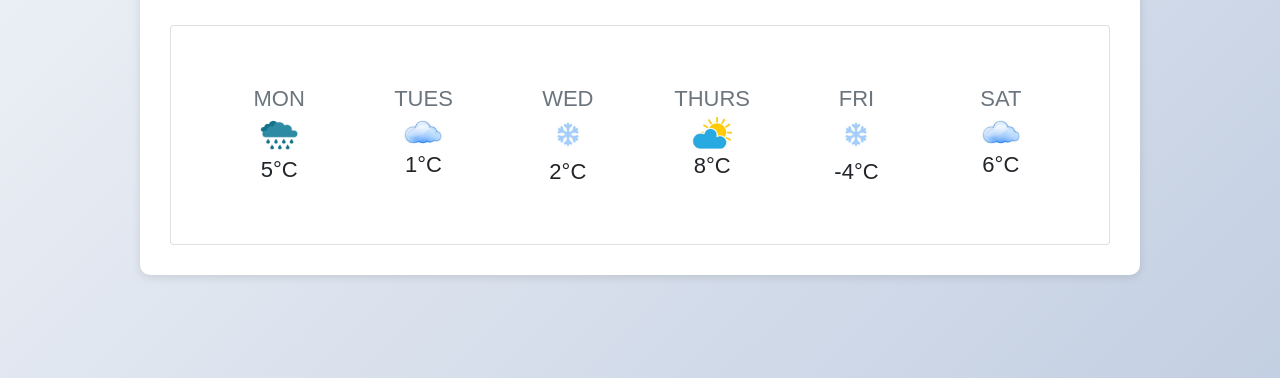
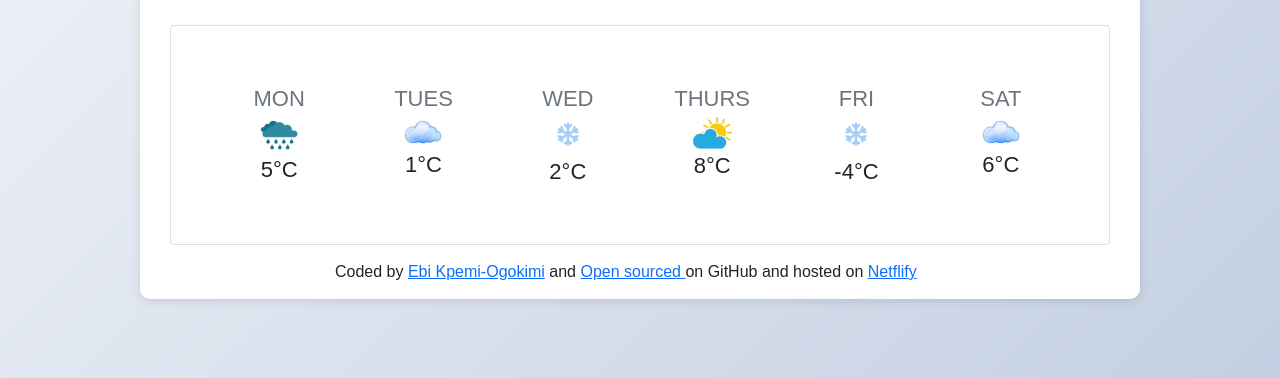
Before and after one commit to Ebi27/Weather-App, a website built with Parcel: page index.html in a window 1280 px wide. Shown: the part 422-800 px from the top of the page. Built offline with nearby package versions, Linux system fonts and the light colour scheme; no server answers.

Commit message:
Added a footer & styled it in css

```diff
--- a/index.html
+++ b/index.html
@@ -147,7 +147,11 @@
             </div>
           </div>
         </div>
+         <footer>
+        Coded by <a href="https://www.linkedin.com/in/ebi-kpemi-ogokimi/"target="_blank"> Ebi Kpemi-Ogokimi</a> and <a href="https://github.com/Ebi27/Weather-app" target="_blank">Open sourced </a> on GitHub and hosted on <a href="https://weather-ebi-app.netlify.app/"target="_blank">Netflify</a>
+      </footer>
       </div>
+
     </div>
     <!--JavaScript File Link-->
     <script type="text/javascript" src="src/index.js"></script>
--- a/src/styles.css
+++ b/src/styles.css
@@ -53,3 +53,7 @@ h1 {
   padding-left: 40px;
   width: 480px;
 }
+footer{
+  align-items: center;
+  padding-left: 180px;
+}
```
